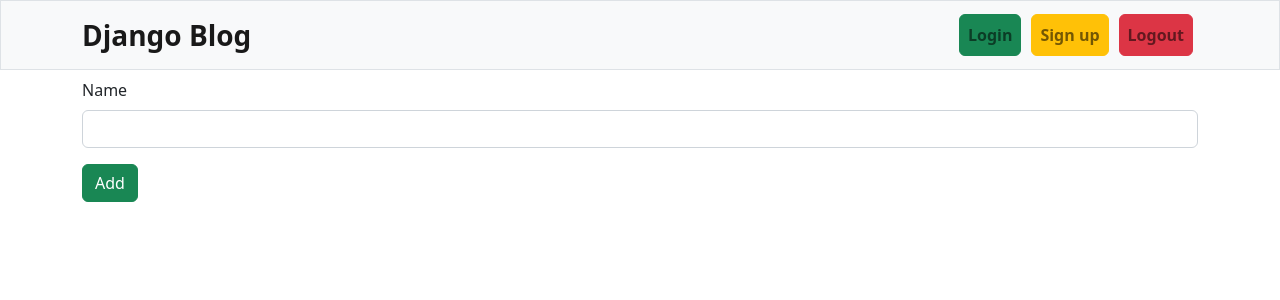
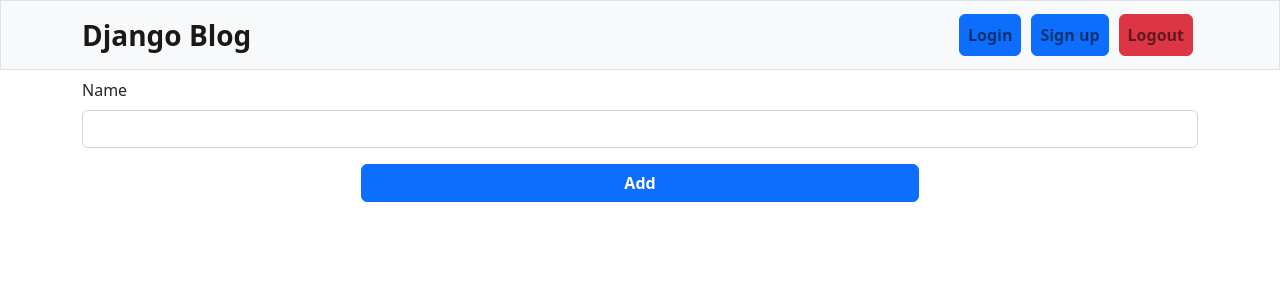
Before and after one commit to hosamhamdy258/blog-django, a Django app: page /new_category in a window 1280 px wide. Shown: the top 300 px of the page. Run offline with Django 4.2, Linux system fonts and the light colour scheme; some libraries are stand-ins or nearby versions.

Commit message:
newcategory/newpost.html style

```diff
--- a/templates/categories/base.html
+++ b/templates/categories/base.html
@@ -22,9 +22,9 @@
     <div class="collapse navbar-collapse myNavLink" id="navbarNavDropdown">
       <ul class="navbar-nav">
         <li class="nav-item">
-          <a class="nav-link btn btn-success" aria-current="page" href="#"><strong>Login</strong></a>
+          <a class="nav-link btn btn-primary" aria-current="page" href="#"><strong>Login</strong></a>
         </li><li class="nav-item">
-          <a class="nav-link btn btn-warning" aria-current="page" href="#"><strong>Sign up</strong></a>
+          <a class="nav-link btn btn-primary" aria-current="page" href="#"><strong>Sign up</strong></a>
         </li>
         </li><li class="nav-item">
           <a class="nav-link btn btn-danger" aria-current="page" href="#"><strong>Logout</strong></a>
--- a/templates/categories/home.html
+++ b/templates/categories/home.html
@@ -10,8 +10,8 @@
         <aside class="col-3 border rounded p-2">
             <h3 class="text-center mb-2 rounded border p-2"> Categories</h3>
             {% if user.is_superuser == True  %}
-            <div>
-                <button class="btn btn-success mb-2"><a href="{% url 'new_category' %}" class="nav-link">Add Category</a></button>
+            <div class="text-center">
+                <button class="btn btn-primary mb-2"><a href="{% url 'new_category' %}" class="nav-link">Add Category</a></button>
             </div>
             {% endif %}
 
--- a/templates/categories/new_category.html
+++ b/templates/categories/new_category.html
@@ -10,6 +10,12 @@
       <label for="id_subject" class="mb-2">Name</label>
       <input type="text" class="form-control" id="id_subject" name="name">
     </div>
-    <button type="submit" class="btn btn-success">Add</button>
+          <div class="d-grid gap-2 col-6 mx-auto">
+        <button class="btn btn-primary" type="submit">
+          <strong>
+             Add
+          </strong>
+        </button>
+      </div>
   </form>
 {% endblock main %}
--- a/templates/categories/posts.html
+++ b/templates/categories/posts.html
@@ -29,8 +29,8 @@
               <tr class="justify-content-center">
                 <td scope="col" class="text-center">
                     <div class="d-grid gap-2 col-4 mx-auto">
-                        <button class="btn btn-warning" type="button">
-                            <a href="{% url 'post' category_id=category.pk post_id=post.pk %}" class="btn btn-warning">{{post.title}}</a>
+                        <button class="btn btn-info" type="button">
+                            <a href="{% url 'post' category_id=category.pk post_id=post.pk %}" class="btn">{{post.title}}</a>
                         </button>
                     </div>
                 </td>
```
Also changed, not shown: templates/categories/new_post.html (+7 -1 lines).
